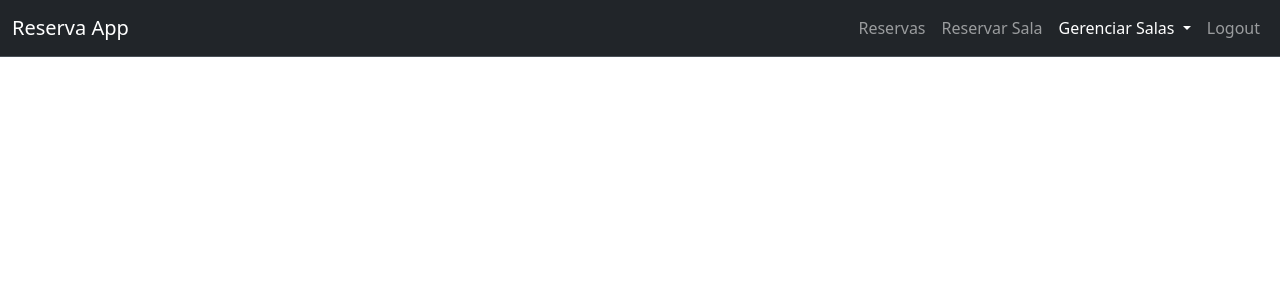
After one commit to mat-afk/reserva-app, a Flask app: template templates/header.html in a window 1280 px wide. The commit adds this page. Shown: the top 300 px of the page. Run offline with Flask 3, Linux system fonts and the light colour scheme; the template is opened without the code that fills it, so the values that code supplies are empty.

Commit message:
feat: add base and header templates

```diff
--- /dev/null
+++ b/templates/base.html
@@ -0,0 +1,27 @@
+<!DOCTYPE html>
+<html lang="pt">
+  <head>
+    <meta charset="utf-8" />
+    <meta name="viewport" content="width=device-width, initial-scale=1" />
+
+    <link
+      href="https://cdn.jsdelivr.net/npm/bootstrap@5.3.3/dist/css/bootstrap.min.css"
+      rel="stylesheet"
+      integrity="sha384-QWTKZyjpPEjISv5WaRU9OFeRpok6YctnYmDr5pNlyT2bRjXh0JMhjY6hW+ALEwIH"
+      crossorigin="anonymous"
+    />
+
+    <title>{% block title %}{% endblock %}</title>
+  </head>
+
+  <body>
+    {% block content %}
+    {% endblock %}
+
+    <script
+      src="https://cdn.jsdelivr.net/npm/bootstrap@5.3.3/dist/js/bootstrap.bundle.min.js"
+      integrity="sha384-YvpcrYf0tY3lHB60NNkmXc5s9fDVZLESaAA55NDzOxhy9GkcIdslK1eN7N6jIeHz"
+      crossorigin="anonymous"
+    ></script>
+  </body>
+</html>
--- /dev/null
+++ b/templates/header.html
@@ -0,0 +1,221 @@
+{% extends "base.html" %}
+
+{% block content %}
+
+    <nav
+    class="navbar navbar-expand-md bg-dark border-bottom border-body"
+    data-bs-theme="dark"
+    >
+    <div class="container-fluid">
+        <a class="navbar-brand" href="#">Reserva App</a>
+        <button
+        class="navbar-toggler"
+        type="button"
+        data-bs-toggle="collapse"
+        data-bs-target="#navbarNavDropdown"
+        aria-controls="navbarNavDropdown"
+        aria-expanded="false"
+        aria-label="Toggle navigation"
+        >
+        <span class="navbar-toggler-icon"></span>
+        </button>
+        <div class="collapse navbar-collapse" id="navbarNavDropdown">
+        <ul class="navbar-nav ms-auto">
+            <li class="nav-item">
+            <a
+                class="nav-link"
+                aria-current="page"
+                href="/templates/reservas.html"
+                >Reservas</a
+            >
+            <!-- <a class="nav-link active" aria-current="page" href="/templates/reservas.html">Minhas Reservas</a> -->
+            </li>
+            <li class="nav-item">
+            <a class="nav-link" href="/templates/reservar-sala.html"
+                >Reservar Sala</a
+            >
+            </li>
+
+            <li class="nav-item dropdown">
+            <a
+                class="nav-link dropdown-toggle active"
+                href="#"
+                role="button"
+                data-bs-toggle="dropdown"
+                aria-expanded="false"
+            >
+                Gerenciar Salas
+            </a>
+            <ul class="dropdown-menu">
+                <li>
+                <a class="dropdown-item" href="/templates/listar-salas.html"
+                    >Listar Salas</a
+                >
+                </li>
+                <li>
+                <nav
+                    class="navbar navbar-expand-md bg-dark border-bottom border-body"
+                    data-bs-theme="dark"
+                >
+                    <div class="container-fluid">
+                    <a class="navbar-brand" href="#">Reserva App</a>
+                    <button
+                        class="navbar-toggler"
+                        type="button"
+                        data-bs-toggle="collapse"
+                        data-bs-target="#navbarNavDropdown"
+                        aria-controls="navbarNavDropdown"
+                        aria-expanded="false"
+                        aria-label="Toggle navigation"
+                    >
+                        <span class="navbar-toggler-icon"></span>
+                    </button>
+                    <div class="collapse navbar-collapse" id="navbarNavDropdown">
+                        <ul class="navbar-nav ms-auto">
+                        <li class="nav-item">
+                            <a
+                            class="nav-link"
+                            aria-current="page"
+                            href="/templates/reservas.html"
+                            >Reservas</a
+                            >
+                            <!-- <a class="nav-link active" aria-current="page" href="/templates/reservas.html">Minhas Reservas</a> -->
+                        </li>
+                        <li class="nav-item">
+                            <a class="nav-link" href="/templates/reservar-sala.html"
+                            >Reservar Sala</a
+                            >
+                        </li>
+
+                        <li class="nav-item dropdown">
+                            <a
+                            class="nav-link dropdown-toggle active"
+                            href="#"
+                            role="button"
+                            data-bs-toggle="dropdown"
+                            aria-expanded="false"
+                            >
+                            Gerenciar Salas
+                            </a>
+                            <ul class="dropdown-menu">
+                            <li>
+                                <a
+                                class="dropdown-item"
+                                href="/templates/listar-salas.html"
+                                >Listar Salas</a
+                                >
+                            </li>
+                            <li>
+                                <a class="dropdown-i">
+                                <nav
+                                    class="navbar navbar-expand-md bg-dark border-bottom border-body"
+                                    data-bs-theme="dark"
+                                >
+                                    <div class="container-fluid">
+                                    <a class="navbar-brand" href="#"
+                                        >Reserva App</a
+                                    >
+                                    <button
+                                        class="navbar-toggler"
+                                        type="button"
+                                        data-bs-toggle="collapse"
+                                        data-bs-target="#navbarNavDropdown"
+                                        aria-controls="navbarNavDropdown"
+                                        aria-expanded="false"
+                                        aria-label="Toggle navigation"
+                                    >
+                                        <span class="navbar-toggler-icon"></span>
+                                    </button>
+                                    <div
+                                        class="collapse navbar-collapse"
+                                        id="navbarNavDropdown"
+                                    >
+                                        <ul class="navbar-nav ms-auto">
+                                        <li class="nav-item">
+                                            <a
+                                            class="nav-link"
+                                            aria-current="page"
+                                            href="/templates/reservas.html"
+                                            >Reservas</a
+                                            >
+                                            <!-- <a class="nav-link active" aria-current="page" href="/templates/reservas.html">Minhas Reservas</a> -->
+                                        </li>
+                                        <li class="nav-item">
+                                            <a
+                                            class="nav-link"
+                                            href="/templates/reservar-sala.html"
+                                            >Reservar Sala</a
+                                            >
+                                        </li>
+
+                                        <li class="nav-item dropdown">
+                                            <a
+                                            class="nav-link dropdown-toggle active"
+                                            href="#"
+                                            role="button"
+                                            data-bs-toggle="dropdown"
+                                            aria-expanded="false"
+                                            >
+                                            Gerenciar Salas
+                                            </a>
+                                            <ul class="dropdown-menu">
+                                            <li>
+                                                <a
+                                                class="dropdown-item"
+                                                href="/templates/listar-salas.html"
+                                                >Listar Salas</a
+                                                >
+                                            </li>
+                                            <li>
+                                                <a
+                                                class="dropdown-item"
+                                                href="/templates/cadastrar-sala.html"
+                                                >Cadastrar Sala</a
+                                                >
+                                            </li>
+                                            </ul>
+                                        </li>
+                                        <li class="nav-item">
+                                            <a
+                                            class="nav-link"
+                                            href="/templates/login.html"
+                                            >Logout</a
+                                            >
+                                        </li>
+                                        </ul>
+                                    </div>
+                                    </div>
+                                </nav>
+                                tem" href="/templates/cadastrar-sala.html"
+                                >Cadastrar Sala</a
+                                >
+                            </li>
+                            </ul>
+                        </li>
+                        <li class="nav-item">
+                            <a class="nav-link" href="/templates/login.html"
+                            >Logout</a
+                            >
+                        </li>
+                        </ul>
+                    </div>
+                    </div>
+                </nav>
+                <a class="dropdown-item" href="/templates/cadastrar-sala.html"
+                    >Cadastrar Sala</a
+                >
+                </li>
+            </ul>
+            </li>
+            <li class="nav-item">
+            <a class="nav-link" href="/templates/login.html">Logout</a>
+            </li>
+        </ul>
+        </div>
+    </div>
+    </nav>
+
+    {% block main %}
+    {% endblock %}
+
+{% endblock %}
```
Also changed, not shown: templates/login.html (+37 -0 lines).
